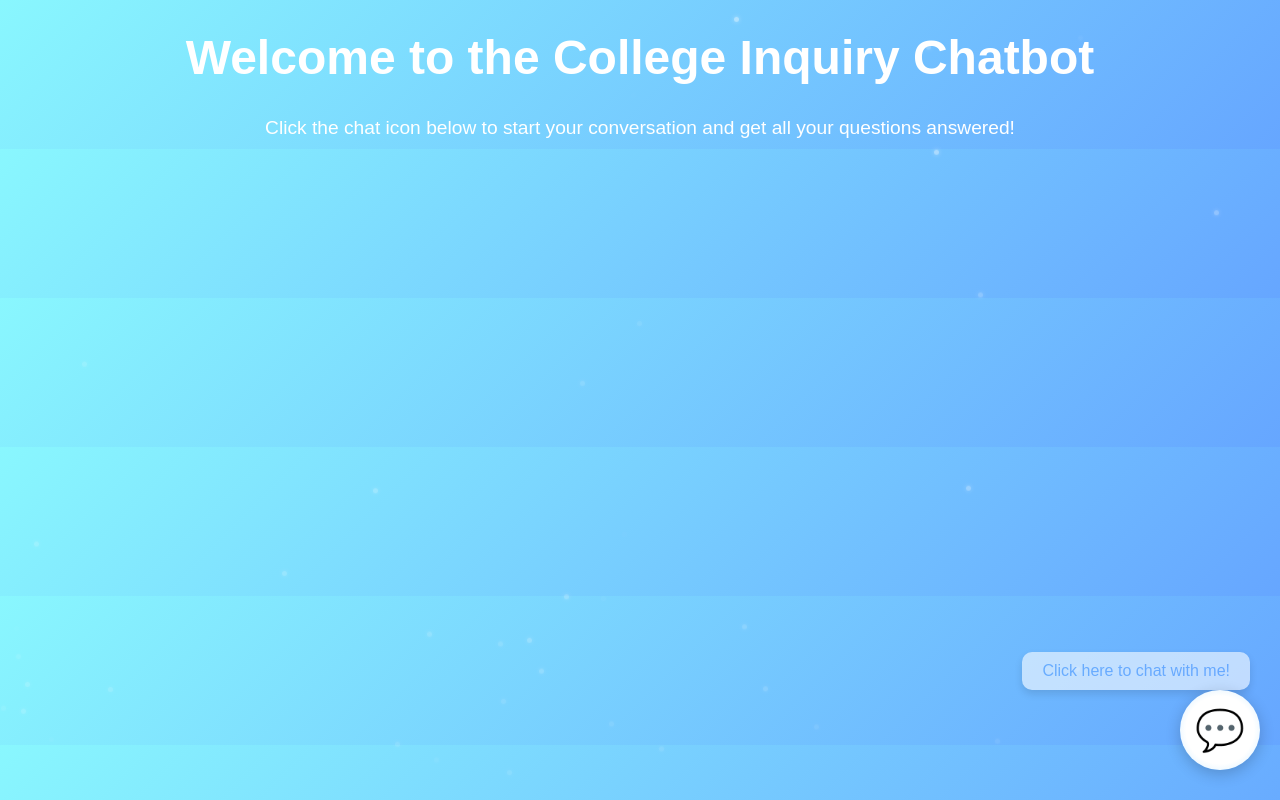
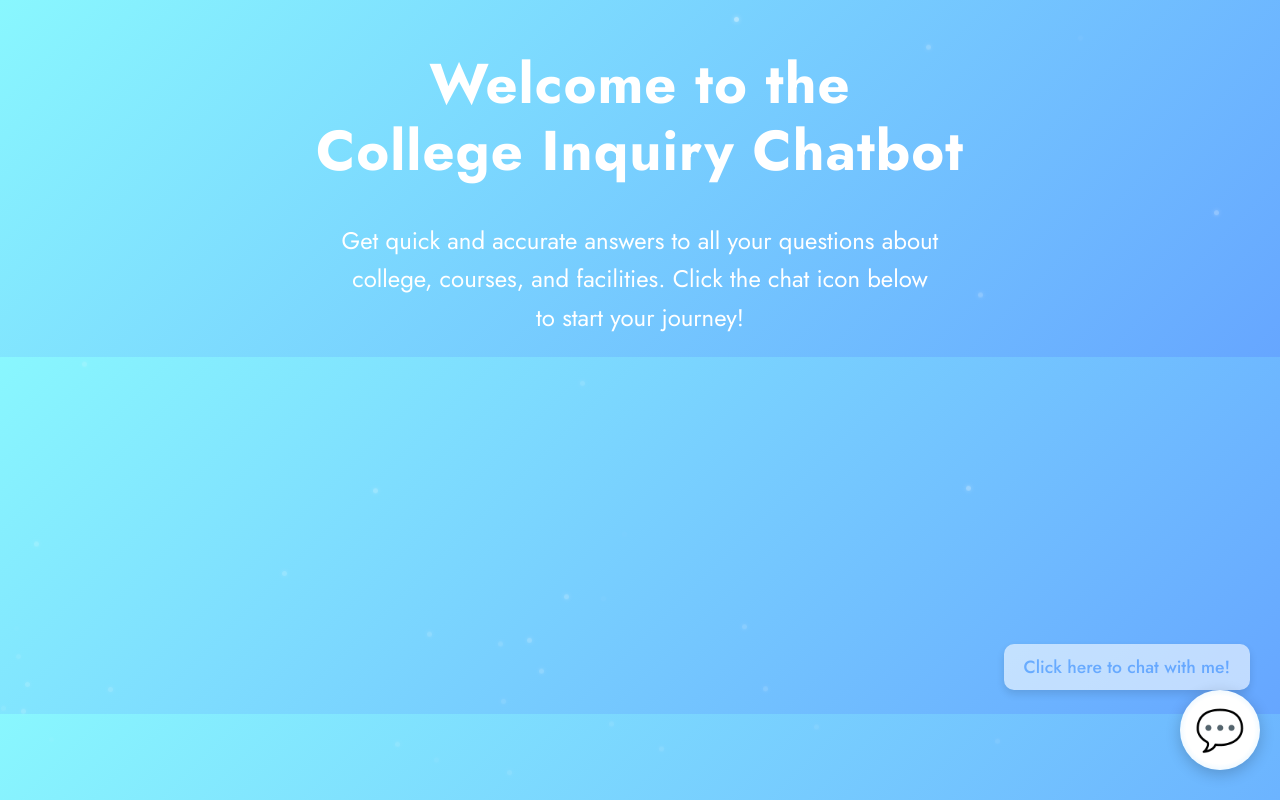
Before and after one commit to Dhyey-Patel28/GCP, a plain HTML site: page index.html in a window 1280 px wide. Drawn offline with nearby package versions, Linux system fonts and the light colour scheme.

Commit message:
Update index.html

```diff
--- a/index.html
+++ b/index.html
@@ -4,10 +4,11 @@
   <meta charset="UTF-8">
   <meta name="viewport" content="width=device-width, initial-scale=1.0">
   <title>College Inquiry Chatbot</title>
+  <link href="https://fonts.googleapis.com/css2?family=Jost:wght@300;400;500;700&display=swap" rel="stylesheet">
   <style>
     /* General styling */
     body {
-      font-family: 'Poppins', sans-serif;
+      font-family: 'Jost', sans-serif;
       background: linear-gradient(135deg, #89f7fe, #66a6ff);
       margin: 0;
       padding: 0;
@@ -17,15 +18,21 @@
     }
 
     h1 {
-      font-size: 3rem;
-      margin-top: 30px;
+      font-size: 3.5rem;
+      margin-top: 50px;
+      line-height: 1.2;
       animation: fadeInDown 1s ease;
+      font-weight: 700;
+      letter-spacing: 1px;
     }
 
     p {
-      font-size: 1.2rem;
-      margin: 10px 20px;
+      font-size: 1.5rem;
+      margin: 20px auto;
+      max-width: 600px;
+      line-height: 1.6;
       animation: fadeInDown 1.5s ease;
+      font-weight: 400;
     }
 
     /* Chat container styles */
@@ -60,7 +67,8 @@
       color: #66a6ff;
       border-radius: 10px;
       padding: 10px 20px;
-      font-size: 1rem;
+      font-size: 1.1rem;
+      font-weight: 500;
       box-shadow: 0 4px 8px rgba(0, 0, 0, 0.2);
       animation: fadeIn 2s ease forwards, fadeOut 4s 4s forwards;
       opacity: 0;
@@ -144,8 +152,8 @@
   </style>
 </head>
 <body>
-  <h1>Welcome to the College Inquiry Chatbot</h1>
-  <p>Click the chat icon below to start your conversation and get all your questions answered!</p>
+  <h1>Welcome to the<br>College Inquiry Chatbot</h1>
+  <p>Get quick and accurate answers to all your questions about college, courses, and facilities. Click the chat icon below to start your journey!</p>
 
   <!-- Chat container -->
   <div class="chat-container" id="chatContainer">
```
